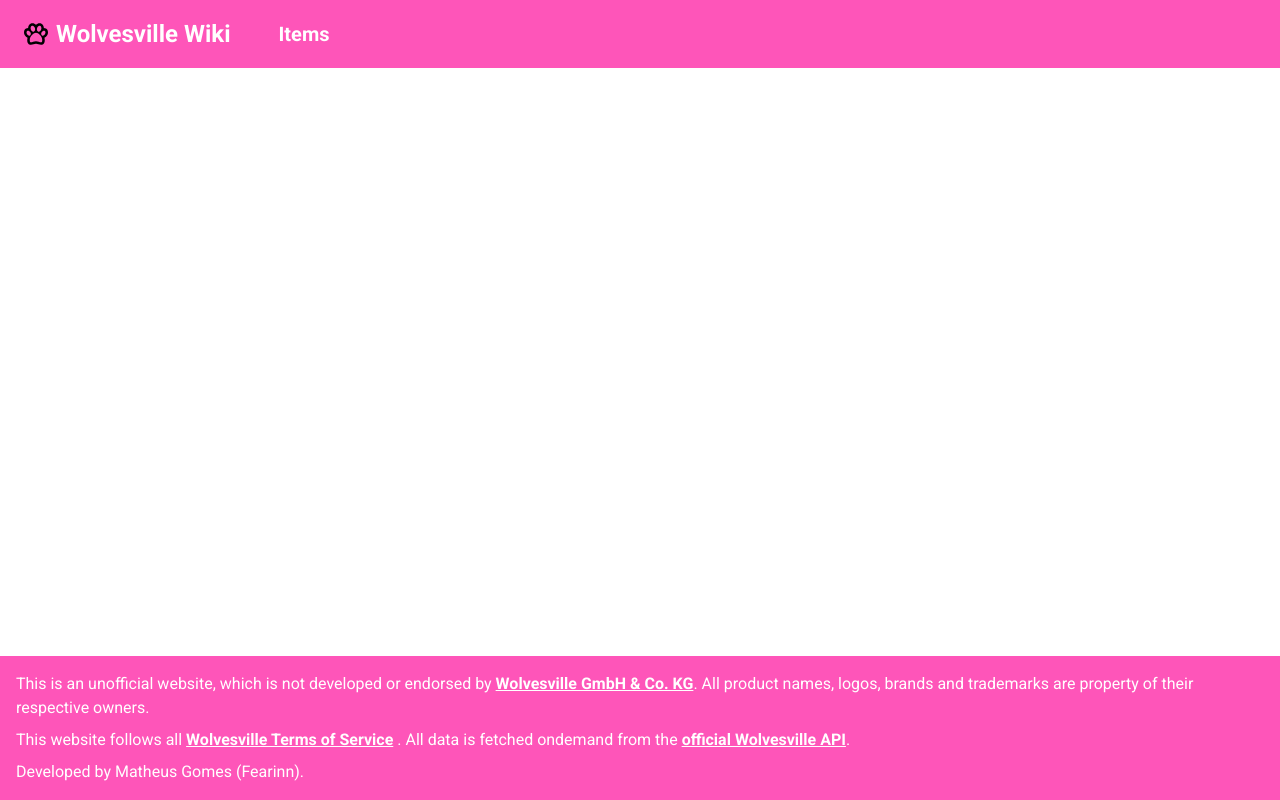
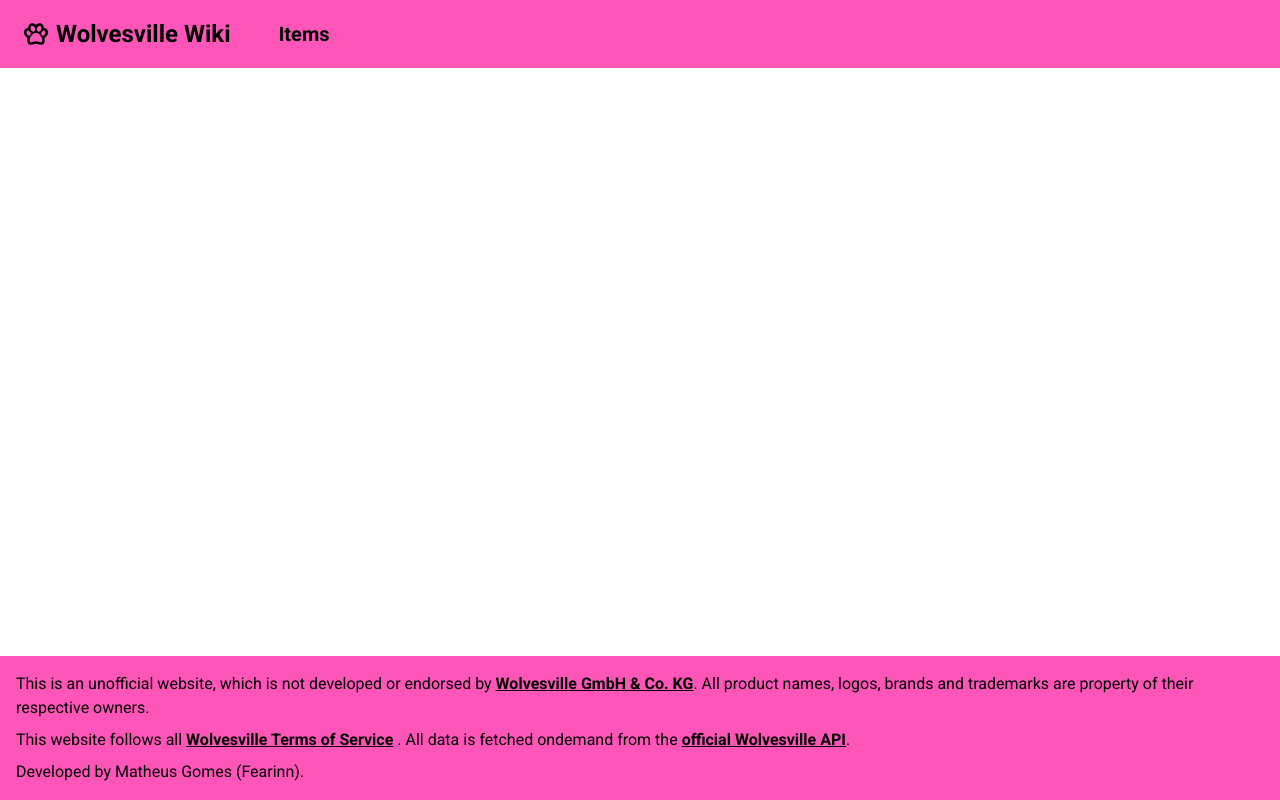
Before and after one commit to Fearinn/foolsMate, a React (Vite) app: page / in a window 1280 px wide. Built offline with nearby package versions, Linux system fonts and the light colour scheme.

Commit message:
css: colors in Footer and Header changed to match new brand

```diff
--- a/src/components/Footer/StyledFooter.ts
+++ b/src/components/Footer/StyledFooter.ts
@@ -6,7 +6,7 @@ const StyledFooter = styled.footer`
   flex-direction: column;
   gap: 0.5rem;
   background-color: ${colors.mainBrand};
-  color: ${colors.secondaryFont};
+  color: ${colors.mainFont};
   padding: 1rem;
   width: 100%;
 
--- a/src/components/Header/StyledHeader.ts
+++ b/src/components/Header/StyledHeader.ts
@@ -6,14 +6,13 @@ const StyledHeader = styled.header`
   align-items: center;
   gap: 2rem;
   background-color: ${colors.mainBrand};
-  color: ${colors.secondaryFont};
+  color: ${colors.mainFont};
   font-weight: bold;
   padding: 1rem;
 
   h2 {
     display: flex;
     gap: 0.5rem;
-    color: ${colors.secondaryFont};
     border-radius: 4px;
     font-size: 1.5rem;
     padding: 0 0.5rem;
```
